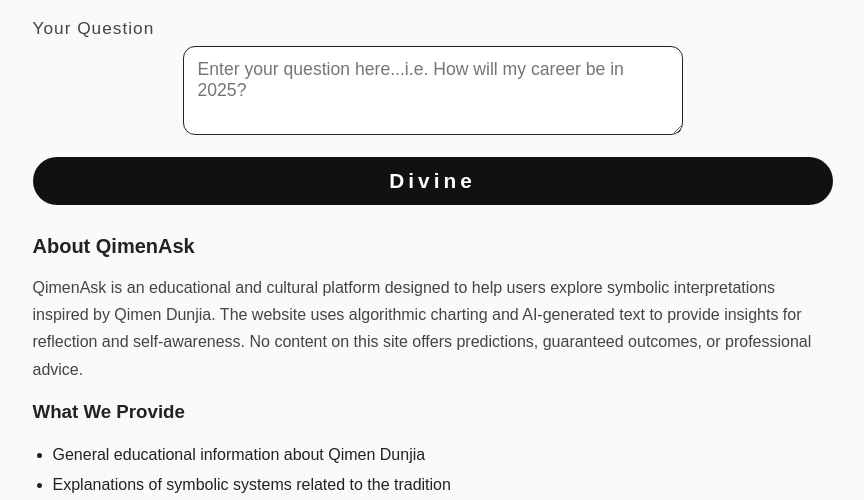
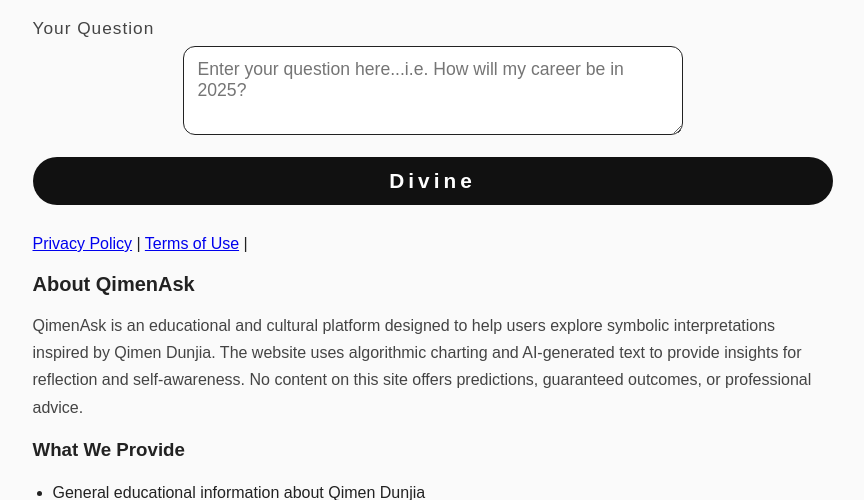
Before and after one commit to devolilong/qimenaskios, a Flask app: page / in a window 1280 px wide. Shown: the part 645-1145 px from the top of the page, without its empty margins (340-1204 px from the left). Run offline with Flask 2, Linux system fonts and the light colour scheme.

Commit message:
Add footer links for privacy and terms of use

```diff
--- a/templates/index.html
+++ b/templates/index.html
@@ -745,6 +745,14 @@
                                 財務或其他專業建議。使用者應自行判斷資訊之適用性。
                             </p>
                         </div>
+                        <div class="footer-links">
+                        <a href="/privacy.html" class="footer-link" data-i18n="footer_privacy">隱私政策</a>
+                        <span class="footer-sep">|</span>
+                        <a href="/terms.html" class="footer-link" data-i18n="footer_terms">使用條款</a>
+                        <span class="footer-sep">|</span>
+                        </div>
+                        </section>  <!-- long-desc 结束 -->
+
 
                         <!-- 简体中文 -->
                         <div id="desc-zhCN" style="display:none;">
@@ -1683,7 +1691,9 @@
                 'nav_how_to_use': '如何使用 QimenAsk',
                 'nav_ai_principle': 'AI 解讀原理',
                 'menu_label': '選單',
-                'optional': '（可選填）'
+                'optional': '（可選填）',
+                'footer_privacy': '隱私政策',
+                'footer_terms': '使用條款'
             },
             'en': {
                 'page_title': 'Qi Men Divination',
@@ -1742,7 +1752,9 @@
                 'nav_how_to_use': 'How to Use QimenAsk',
                 'nav_ai_principle': 'How AI Interpretation Works',
                 'menu_label': 'Menu',
-                'optional': '（Optional）'
+                'optional': '（Optional）',
+                'footer_privacy': 'Privacy Policy',
+                'footer_terms': 'Terms of Use'
             },
             'zh-CN': {
                 'page_title': '奇门解盘',
@@ -1801,7 +1813,9 @@
                 'nav_how_to_use': '如何使用 QimenAsk',
                 'nav_ai_principle': 'AI 解读原理',
                 'menu_label': '菜单',
-                'optional': '（可选填）'
+                'optional': '（可选填）',
+                'footer_privacy': '隐私政策',
+                'footer_terms': '使用条款'
                         }
         };
 
```
